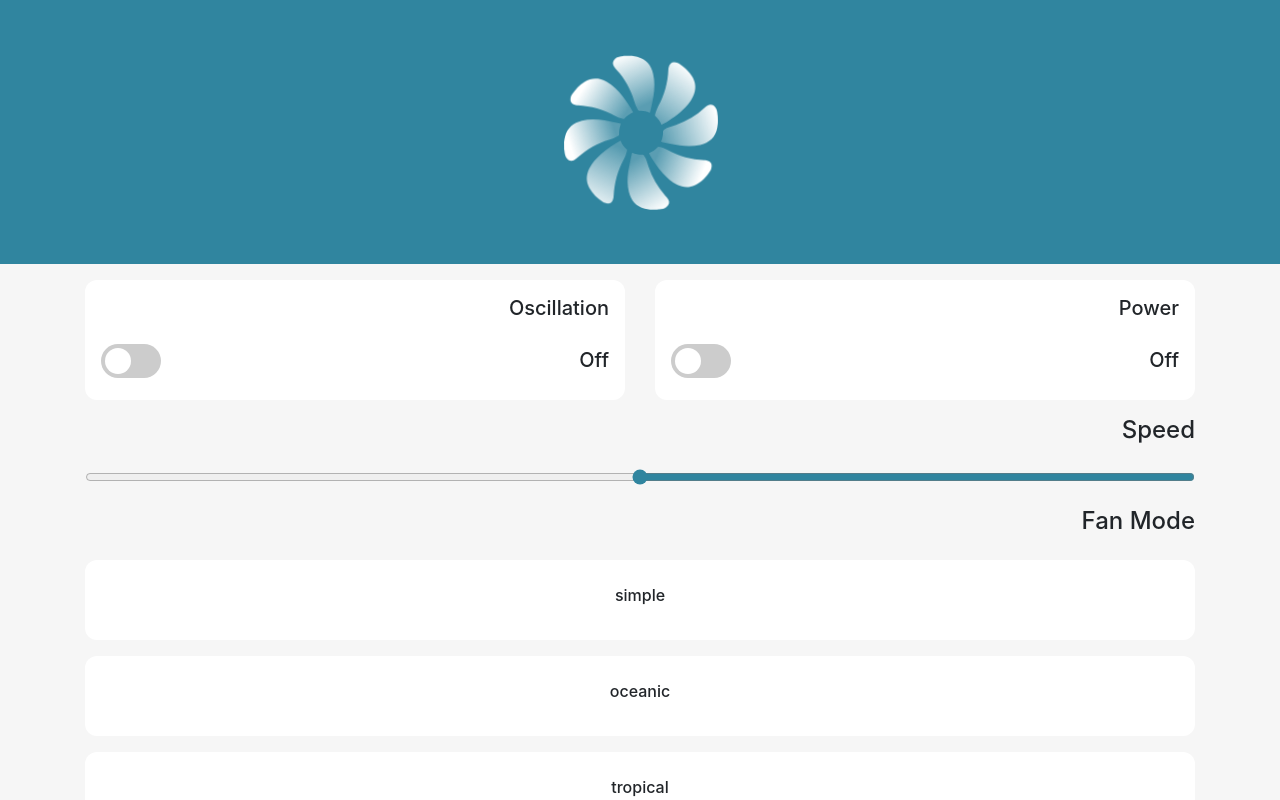
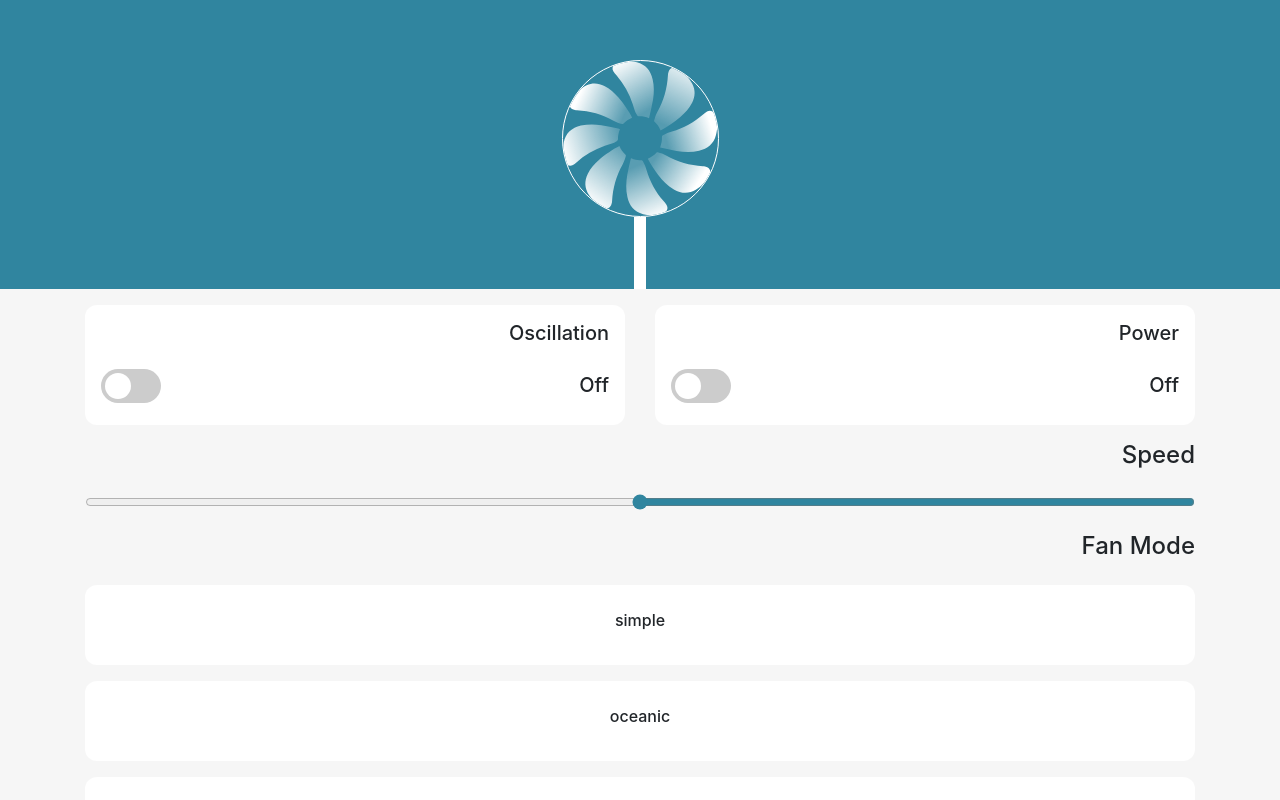
Before and after one commit to dnj/developer-recruitment, a Vue app in the folder challenges/4/YOUR-CODE-GOES-HERE/behkha/: page / in a window 1280 px wide. Shown: the top 800 px of the page. Built offline with nearby package versions, Linux system fonts and the light colour scheme.

Commit message:
add fan stand

```diff
--- a/challenges/4/YOUR-CODE-GOES-HERE/behkha/src/components/Fan.vue
+++ b/challenges/4/YOUR-CODE-GOES-HERE/behkha/src/components/Fan.vue
@@ -1,10 +1,14 @@
 <template>
-  <div id="container">
-    <img
+  <div id="container" class="d-flex flex-column justify-content-center align-items-center">
+    <div class="fan">
+      <img
       src="@/assets/blades.svg"
       alt="blades"
+      class="fan-border"
       :class="getRotation"
-    />
+      />
+    </div>
+    <div class="fan-stand"></div>
   </div>
 </template>
 
@@ -37,18 +41,37 @@ export default defineComponent({
 
 <style scoped lang="scss">
 #container {
+  position: relative;
   width: 100%;
-  height: 33vh;
+  height: max-content;
+  padding: 60px 0;
+  background-color: var(--primary-color);
+}
+
+.fan {
   display: flex;
   flex-direction: column;
-  align-items: center;
-  justify-content: center;
-  background-color: var(--primary-color);
+  z-index: 3 !important;
+  margin-bottom: 12px;
+}
+
+.fan-border {
+  border: 1.5px solid white;
+  border-radius: 50%;
+}
+
+.fan-stand {
+  width: 12px;
+  height: 25%;
+  background-color: white;
+  position: absolute;
+  bottom: 0;
+  z-index: 2 !important;
 }
 
 .fan-rotation {
   animation-name: rotation;
-  animation-duration: 2s;
+  animation-duration: 1s;
   animation-iteration-count: infinite;
 
   &__simple {
```
